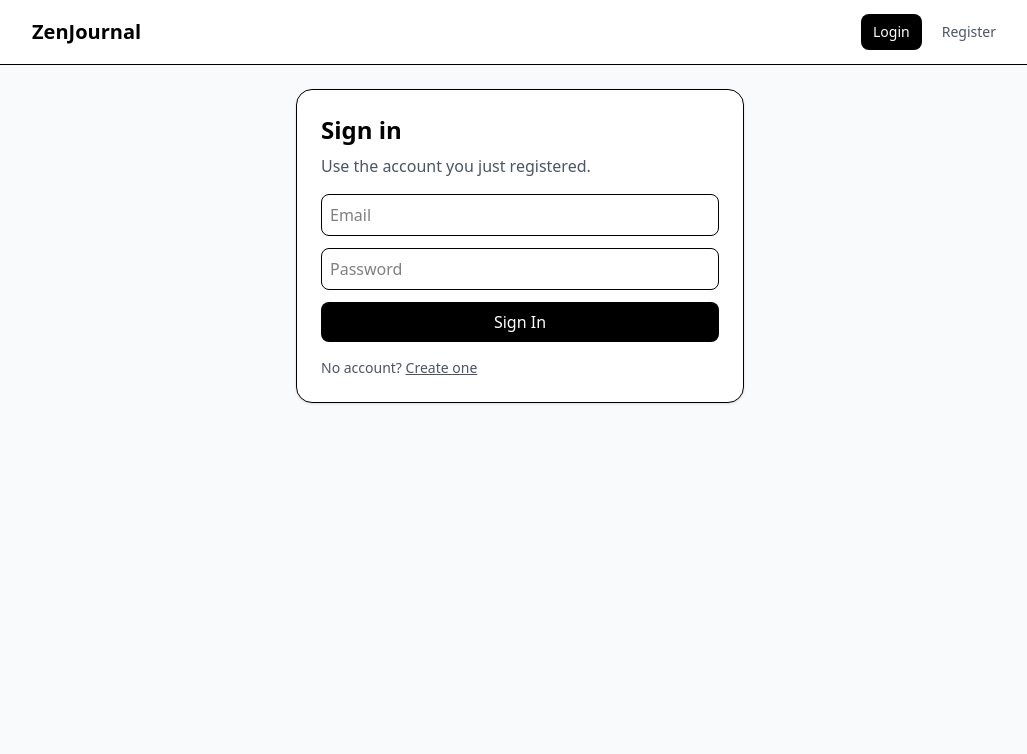
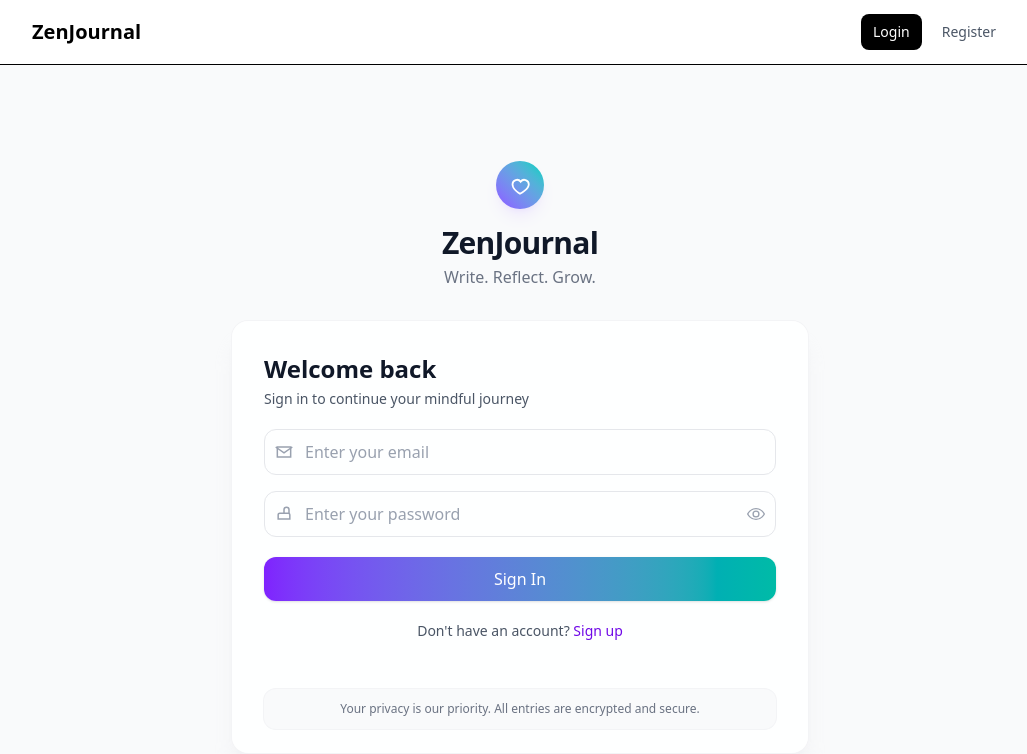
Before and after one commit to ZenJournal-Project/zenjournal, a React (Vite) app: page /login in a window 1280 px wide. Shown: the top 754 px of the page, without its empty margins (120-1147 px from the left). Built offline with nearby package versions, Linux system fonts and the light colour scheme; no server answers.

Commit message:
feat(auth): refresh login UI (#1)
feat(auth): refresh login UI

- Tailwind-based layout for login form
- Keeps existing auth flow + error states
- Removes unused PNG previously added to src/

```diff
--- a/src/pages/Login.jsx
+++ b/src/pages/Login.jsx
@@ -33,45 +33,98 @@ export default function Login() {
   };
 
   return (
-    <section className="max-w-md mx-auto bg-white border rounded-2xl p-6 shadow-sm">
-      <h1 className="text-2xl font-bold mb-2">Sign in</h1>
-      <p className="text-gray-600 mb-4">Use the account you just registered.</p>
+    <div className="relative min-h-[calc(100vh-4rem)] flex items-center justify-center overflow-hidden">
+      {/* soft ambient blobs */}
+      <div className="pointer-events-none absolute inset-0 -z-10">
+        <div className="absolute -top-24 -left-24 h-72 w-72 rounded-full bg-purple-400/20 blur-3xl" />
+        <div className="absolute -bottom-24 -right-24 h-80 w-80 rounded-full bg-emerald-300/20 blur-3xl" />
+        <div className="absolute bottom-10 left-10 h-64 w-64 rounded-full bg-pink-300/20 blur-3xl" />
+      </div>
+
+      <section className="w-full max-w-xl">
+        {/* brand */}
+        <div className="text-center mb-8">
+          <div className="mx-auto h-12 w-12 rounded-full bg-gradient-to-tr from-violet-500 to-teal-400 grid place-items-center shadow-lg shadow-violet-500/10">
+            <svg
+              xmlns="http://www.w3.org/2000/svg"
+              viewBox="0 0 24 24"
+              fill="none"
+              stroke="white"
+              strokeWidth="1.8"
+              className="h-6 w-6"
+            >
+              <path d="M12.001 20.727s-7.5-4.364-7.5-9.545a4.5 4.5 0 0 1 8.142-2.5 4.5 4.5 0 0 1 8.142 2.5c0 5.182-8.784 9.545-8.784 9.545z" />
+            </svg>
+          </div>
+          <h1 className="mt-4 text-3xl font-semibold tracking-tight text-gray-900">ZenJournal</h1>
+          <p className="mt-1 text-gray-500">Write. Reflect. Grow.</p>
+        </div>
+
+        {/* card */}
+        <div className="mx-auto w-full rounded-2xl bg-white/90 shadow-xl shadow-gray-200/40 ring-1 ring-gray-100">
+          <div className="p-6 sm:p-8">
+            <h2 className="text-xl sm:text-2xl font-bold text-gray-900">Welcome back</h2>
+            <p className="mt-1 text-sm text-gray-600">Sign in to continue your mindful journey</p>
 
             {(localError || error) && (
-        <div className="mb-3 text-sm text-red-600">{localError || error}</div>
+              <div className="mt-4 rounded-md bg-red-50 px-3 py-2 text-sm text-red-700 ring-1 ring-inset ring-red-200">
+                {localError || error}
+              </div>
             )}
 
-      <form onSubmit={onSubmit} className="space-y-3">
+            <form onSubmit={onSubmit} className="mt-5 space-y-4">
+              {/* email */}
+              <div className="relative">
+                <span className="absolute inset-y-0 left-0 grid w-10 place-items-center text-gray-400">
+                  <svg xmlns="http://www.w3.org/2000/svg" viewBox="0 0 24 24" fill="none" stroke="currentColor" strokeWidth="1.8" className="h-5 w-5"><path d="M4 6h16v12H4z" /><path d="M22 6l-10 7L2 6" /></svg>
+                </span>
                 <input
-          className="w-full border rounded-lg p-2"
-          placeholder="Email"
+                  className="w-full rounded-xl border border-gray-200 pl-10 pr-3 py-2.5 text-gray-900 placeholder:text-gray-400 focus:outline-none focus:ring-2 focus:ring-violet-500/60 focus:border-violet-500/60"
+                  placeholder="Enter your email"
                   type="email"
                   value={email}
                   onChange={(e) => setEmail(e.target.value)}
                 />
+              </div>
+
+              {/* password */}
+              <div className="relative">
+                <span className="absolute inset-y-0 left-0 grid w-10 place-items-center text-gray-400">
+                  <svg xmlns="http://www.w3.org/2000/svg" viewBox="0 0 24 24" fill="none" stroke="currentColor" strokeWidth="1.8" className="h-5 w-5"><path d="M17 11H7a2 2 0 0 0-2 2v5h14v-5a2 2 0 0 0-2-2Z" /><path d="M12 11V7a3 3 0 1 1 6 0v4" /></svg>
+                </span>
                 <input
-          className="w-full border rounded-lg p-2"
-          placeholder="Password"
+                  className="w-full rounded-xl border border-gray-200 pl-10 pr-10 py-2.5 text-gray-900 placeholder:text-gray-400 focus:outline-none focus:ring-2 focus:ring-violet-500/60 focus:border-violet-500/60"
+                  placeholder="Enter your password"
                   type="password"
                   value={password}
                   onChange={(e) => setPassword(e.target.value)}
                 />
+                <span className="absolute inset-y-0 right-0 grid w-10 place-items-center text-gray-400">
+                  <svg xmlns="http://www.w3.org/2000/svg" viewBox="0 0 24 24" fill="none" stroke="currentColor" strokeWidth="1.6" className="h-5 w-5"><path d="M2 12s3.5-6.5 10-6.5S22 12 22 12s-3.5 6.5-10 6.5S2 12 2 12Z" /><circle cx="12" cy="12" r="3.5" /></svg>
+                </span>
+              </div>
 
               <button
                 type="submit"
                 disabled={loading}
-          className="w-full bg-black text-white rounded-lg py-2 disabled:opacity-60"
+                className="mt-1 w-full rounded-xl bg-gradient-to-r from-violet-600 to-teal-500 px-4 py-2.5 font-medium text-white shadow-sm transition focus:outline-none focus:ring-2 focus:ring-violet-500/60 disabled:opacity-60"
               >
                 {loading ? "Signing in..." : "Sign In"}
               </button>
             </form>
 
-      <p className="text-sm text-gray-600 mt-4">
-        No account?{" "}
-        <Link to="/register" className="underline">
-          Create one
-        </Link>
+            <p className="mt-5 text-center text-sm text-gray-600">
+              Don't have an account? <Link to="/register" className="font-medium text-violet-700 hover:text-violet-800">Sign up</Link>
             </p>
+          </div>
+
+          <div className="px-6 sm:px-8 pb-6">
+            <div className="mt-4 rounded-xl bg-gray-50 px-4 py-3 text-center text-xs text-gray-500 ring-1 ring-gray-100">
+              Your privacy is our priority. All entries are encrypted and secure.
+            </div>
+          </div>
+        </div>
       </section>
+    </div>
   );
 }
```
Lines whose indentation alone changed are shown as unchanged.
